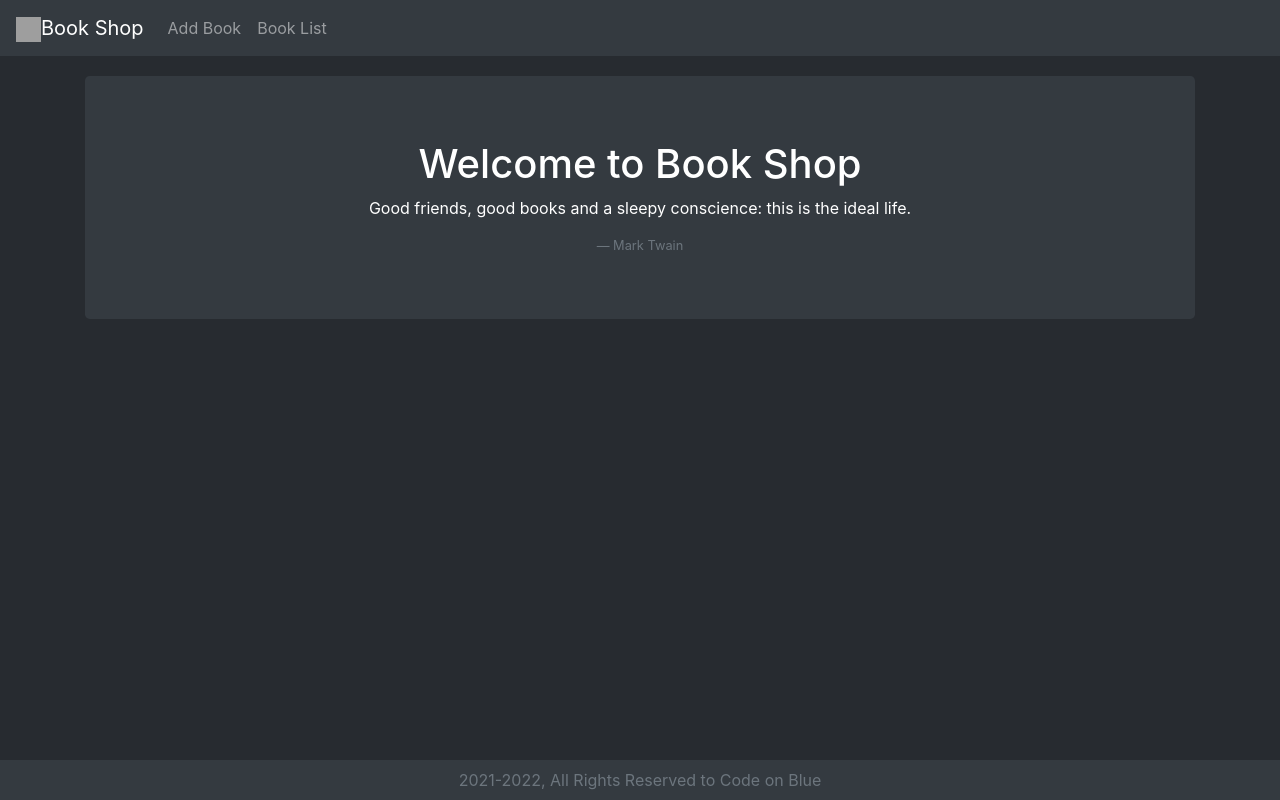
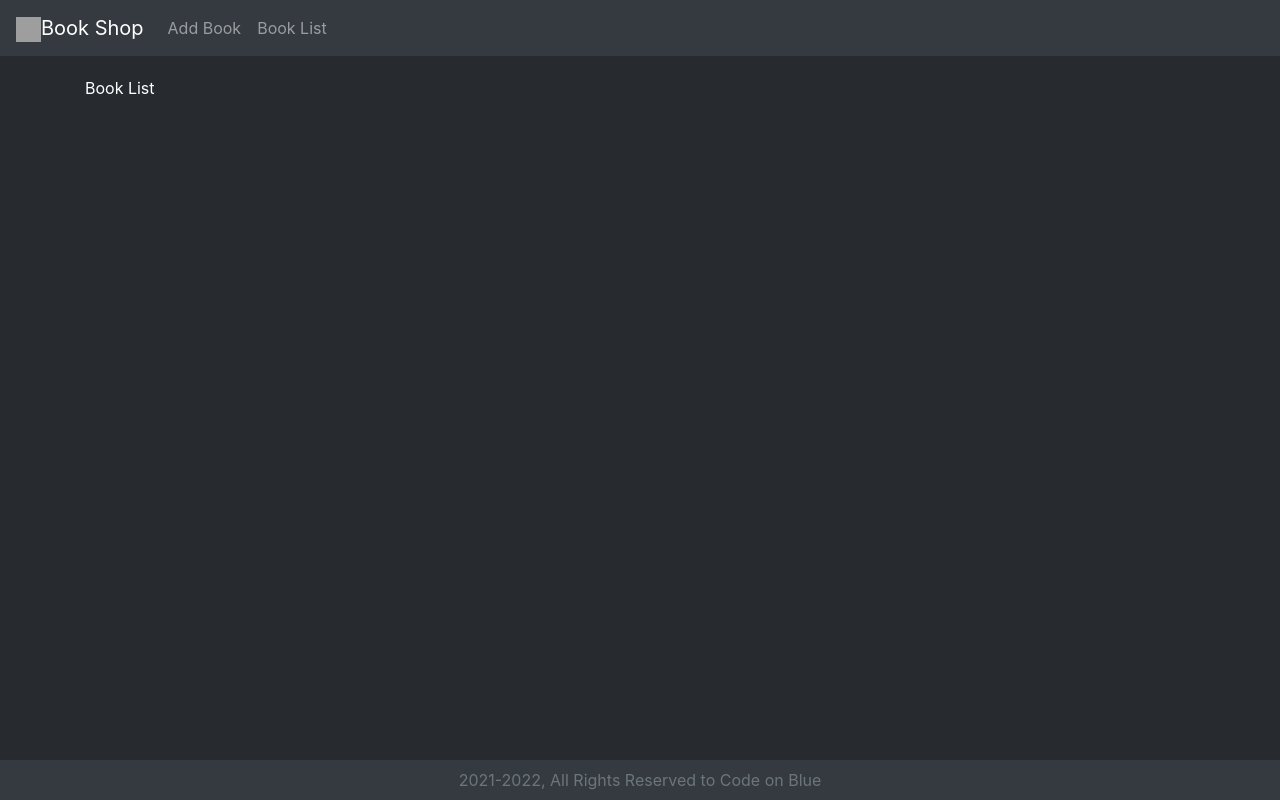
Before and after one commit to james-freitas/book-rest-api-react-example, a React (Create React App) app in the folder src/main/webapp/: page /list in a window 1280 px wide. Built offline with nearby package versions, Linux system fonts and the light colour scheme; grey boxes are pictures that could not be loaded.

Commit message:
Add Routing

```diff
--- a/src/main/webapp/package.json
+++ b/src/main/webapp/package.json
@@ -10,6 +10,7 @@
     "react": "^17.0.2",
     "react-bootstrap": "^1.6.0",
     "react-dom": "^17.0.2",
+    "react-router-dom": "^5.2.0",
     "react-scripts": "4.0.3",
     "web-vitals": "^1.0.1"
   },
--- a/src/main/webapp/src/App.js
+++ b/src/main/webapp/src/App.js
@@ -1,27 +1,34 @@
 import React from 'react';
 import { Col, Container, Row } from 'react-bootstrap';
+import { BrowserRouter as Router, Switch, Route } from 'react-router-dom';
 import './App.css';
 import Footer from './components/Footer';
 
 import NavigationBar from './components/NavigationBar';
 import Welcome from './components/Welcome';
+import Book from './components/Book';
+import BookList from './components/BookList';
 
 function App() {
   const marginTop = {
     marginTop: "20px"
   };
   return (
-    <div className="App">
+    <Router>
       <NavigationBar/>
       <Container>
         <Row>
           <Col lg={12} style={marginTop}>
-            <Welcome/>
+            <Switch>
+              <Route path="/" exact component={Welcome}/>
+              <Route path="/add" exact component={Book}/>
+              <Route path="/list" exact component={BookList}/>
+            </Switch>
           </Col>
         </Row>
       </Container>
       <Footer/>
-    </div>
+    </Router>
   );
 }
 
--- /dev/null
+++ b/src/main/webapp/src/components/Book.js
@@ -0,0 +1,10 @@
+import React from 'react';
+
+
+class Book extends React.Component {
+  render() {
+    return (<div className="text-white">Add Book</div>);
+  }
+}
+
+export default Book;
--- /dev/null
+++ b/src/main/webapp/src/components/BookList.js
@@ -0,0 +1,10 @@
+import React from 'react';
+
+
+class BookList extends React.Component {
+  render() {
+    return (<div className="text-white">Book List</div>);
+  }
+}
+
+export default BookList;
--- a/src/main/webapp/src/components/NavigationBar.js
+++ b/src/main/webapp/src/components/NavigationBar.js
@@ -1,18 +1,18 @@
 import React from 'react';
 
 import {Nav, Navbar} from 'react-bootstrap';
+import {Link} from 'react-router-dom';
 
 class NavigationBar extends React.Component {
   render() {
     return (
       <Navbar bg="dark" variant="dark">
-        <Navbar.Brand href="/">
-          <img src="https://upload.wikimedia.org/wikipedia/commons/b/ba/Book_icon_1.png" width="25" height="25" alt="brand" />
-          Book Shop
-        </Navbar.Brand>
+        <Link to={""} className="navbar-brand">
+          <img src="https://upload.wikimedia.org/wikipedia/commons/b/ba/Book_icon_1.png" width="25" height="25" alt="brand" />Book Shop
+        </Link>
         <Nav className="mr-auto">
-          <Nav.Link href="#">Add Book</Nav.Link>
-          <Nav.Link href="#">Book List</Nav.Link>
+          <Link to={"add"} className="nav-link">Add Book</Link>
+          <Link to={"list"} className="nav-link">Book List</Link>
         </Nav>
       </Navbar>
     );
```
Also changed, not shown: 1 other file (tests, documents, lock files or other folders).
